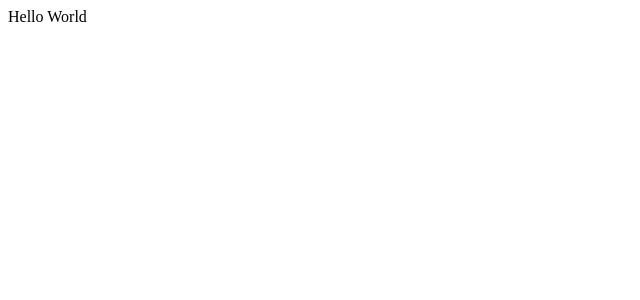
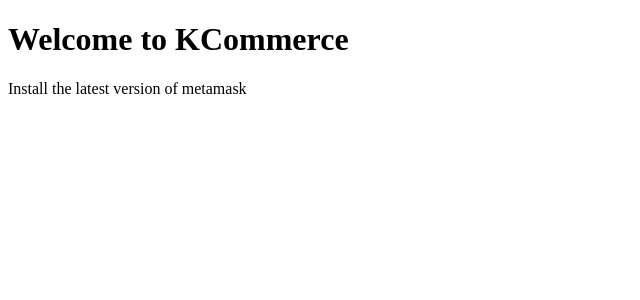
Before and after one commit to KPWithCode/CommerceKing, a React (Create React App) app in the folder frontend/: page / in a window 1280 px wide. Shown: the top 300 px of the page, without its empty margins (0-640 px from the left). Built offline with nearby package versions, Linux system fonts and the light colour scheme.

Commit message:
paymentprocessor and dai ready..logic for when metamask is not installed

```diff
--- a/frontend/src/App.js
+++ b/frontend/src/App.js
@@ -1,10 +1,36 @@
-import React from 'react';
+import React, { useState, useEffect} from 'react';
+import getBlockchain from './eth';
 
 function App() {
+  const [paymentProcessor, setPaymentProcessor] = useState(undefined);
+  const [dai, setDai] = useState(undefined);
+
+  useEffect(async() => {
+    const init = async () => {
+      const { paymentProcessor,dai} = await getBlockchain();
+      setPaymentProcessor(paymentProcessor);
+      setDai(dai);
+    }
+    init();
+  })
+  // metamask not installed?
+  if (typeof window.ethereum === 'undefined') {
+    return (
+      <div className='container'>
+        <div className='col-sm-12'>
+          <h1> Welcome to KCommerce</h1>
+          <p>Install the latest version of metamask</p>
+        </div>
+      </div>
+    )
+  }
   return (
-    <div>
-      Hello World
-    </div>
+    <div className='container'>
+        <div className='col-sm-12'>
+          <h1> Welcome to KCommerce</h1>
+          {/* <Store paymentProcessor={paymentProcessor} dai={dai} /> */}
+        </div>
+      </div>
   );
 }
 
```
